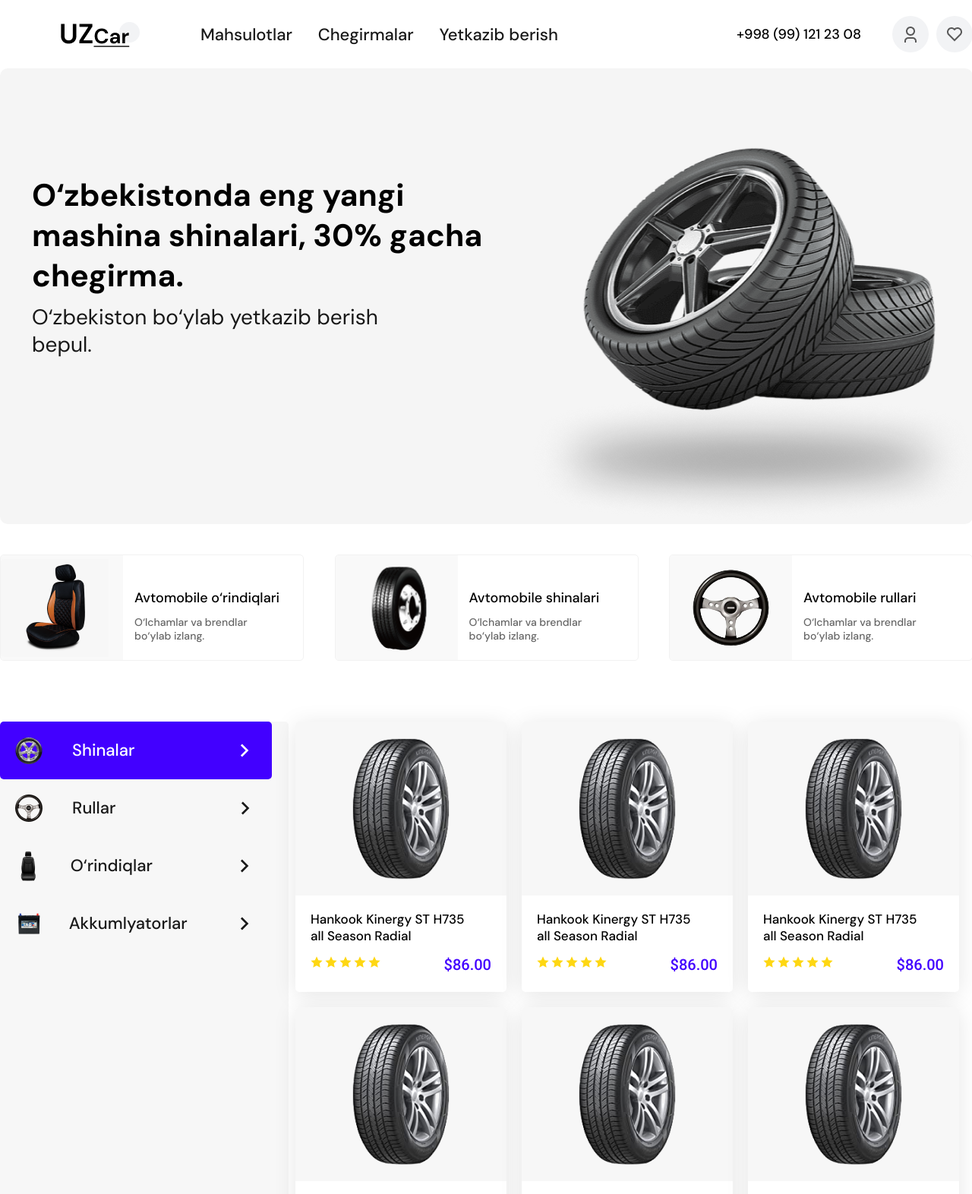
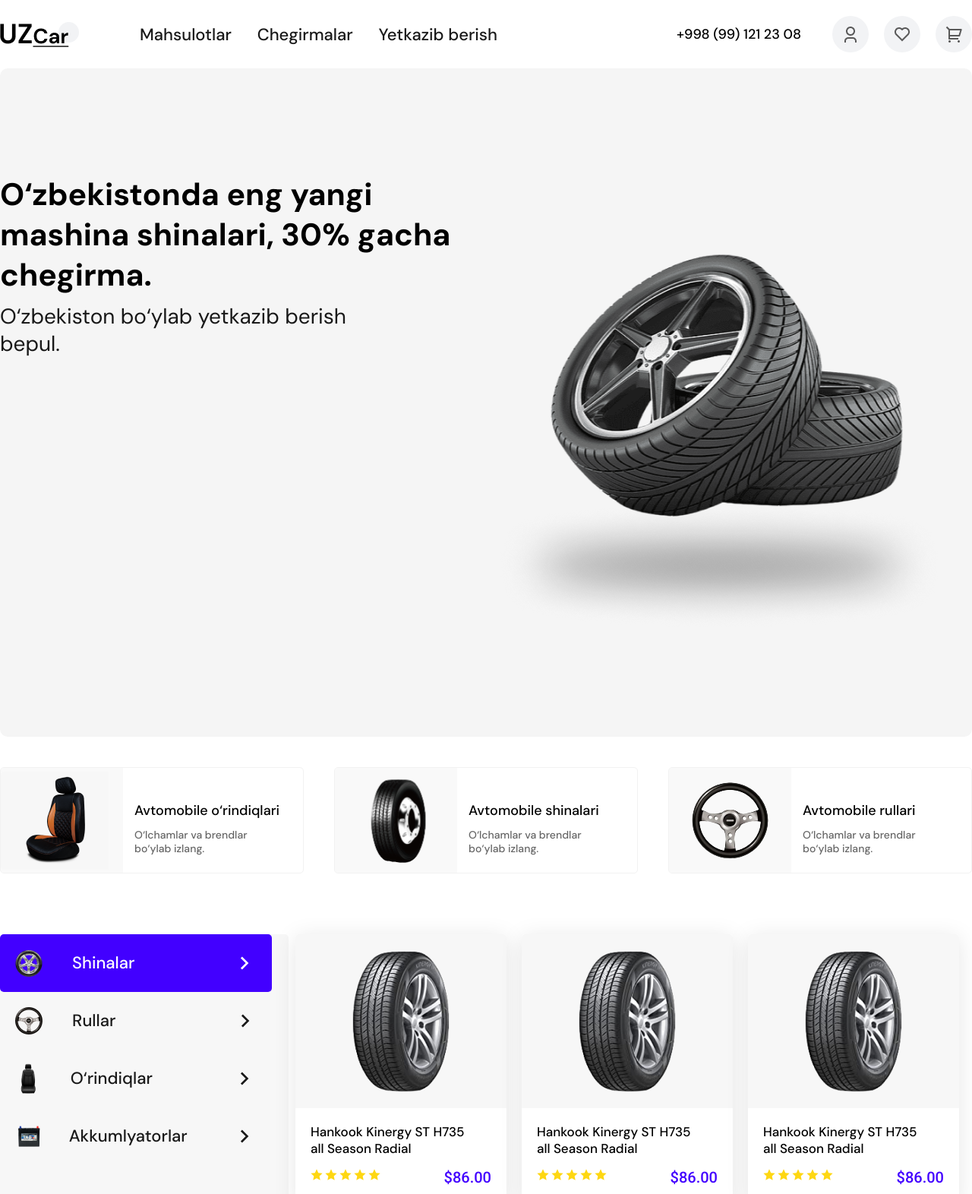
Before and after one commit to kotikova1337/maket2, a plain HTML site: page index.html in a window 1280 px wide. Shown: the top 1572 px of the page at 76% size. Drawn offline with Linux system fonts and the light colour scheme.

Commit message:
maket2-ispravlenie

```diff
--- a/index.html
+++ b/index.html
@@ -13,6 +13,9 @@
     <link href="https://fonts.googleapis.com/css2?family=DM+Sans:wght@400;500;700&family=Roboto:wght@500&display=swap" rel="stylesheet">
 </head>
 <header class="block1">
+    <div class="container">
+        <div class="header-content-blok">
+            <div class="left-side">
                 <div class="logo-head">
                     <img class="logo-1" src="images/logo.png" alt="logo">
                 </div>
@@ -25,6 +28,8 @@
                         </ul>
                     </nav>
                 </div>
+            </div>
+            <div class="right-side">
                 <div class="number-head">
                     <p class="p-1">+998 (99) 121 23 08</p>
                 </div>
@@ -39,11 +44,16 @@
                         <img src="images/cart.png" alt="cart">
                     </button>
                 </div>
+            </div>
+        </div>
+    </div>
+
 </header>
 <body>
    <main>
     <section class="block2">
         <div class="container">
+            <div class="block2-content-block">
                 <div class="block2-left">
                     <h1>O‘zbekistonda eng yangi mashina shinalari, 30% gacha chegirma.</h1>
                     <p class="p-2">O‘zbekiston bo‘ylab yetkazib berish bepul.</p>
@@ -62,8 +72,11 @@
                     </div>
                 </div>
             </div>
+        </div>
     </section>
     <section class="block3">
+        <div class="container">
+            <div class="block3-content-block">
                 <div class="card1">
                     <div class="card-img">
                         <img class="card-img1" src="images/block3-img1.png" alt="img1">
@@ -91,8 +104,12 @@
                         <p class="p-5">O‘lchamlar va brendlar bo‘ylab izlang.</p>
                     </div>
                 </div>
+            </div>
+        </div>
     </section>
     <section class="block4">
+        <div class="container">
+            <div class="block4-content-block">
                 <aside class="navi-2">
                     <button class="button1"><img class="img-navi1" src="images/navi-img1.png" alt="navi1"> Shinalar <img class="navi-vector" src="images/Vector-navi.svg" alt="vector"></button>
                     <button class="button2"><img class="img-navi2" src="images/navi-img2.png" alt="navi2"> Rullar <img class="navi-vector" src="images/Vector2-navi.svg" alt="vector">
@@ -199,7 +216,10 @@
                         </div>
                     </div>
                 </div>
+            </div>
+        </div>
     </section>
+
     <section class="pages">
         <div class="pages-numbers">
             <button class="pages-button1">
@@ -216,6 +236,8 @@
         </div>
     </section>
     <section class="block5">
+        <div class="container">
+            <div class="block5-content-block">
                 <div class="card1">
                     <div class="card-img">
                         <img class="card-img4" src="images/block5-img1.png" alt="img4">
@@ -243,8 +265,12 @@
                         <p class="p-8">Maxsulotni qo‘lingizga olmaguncha to‘lov qilmang.</p>
                     </div>
                 </div>
+            </div>
+        </div>
     </section>
     <section class="block6">
+        <div class="block6-content-block">
+                <div class="container">
                 <div class="block6-left">
                     <p class="p-9">Avtomabil ehtiyot qismlari, eng ishonchli va sifatli. </p>
                     <button class="button5">Barchasi
@@ -253,6 +279,8 @@
                 </div>
                 <div class="block6-right">
                     <img class="block6-img" src="images/block6-img.png" alt="car">
+                </div>
+            </div>
         </div>
     </section>
     <section class="block7">
--- a/style.css
+++ b/style.css
@@ -7,35 +7,41 @@
 
 header, main, footer {
     max-width: 1440px;
-    margin: auto;
+    margin: 0 auto;
+}
+
+.container{
+    margin: 0 auto;
+    max-width: 1280px;
+}
+
+.header-content-blok {
+    display: flex;
+    justify-content: space-between;
+    height: 90px;
+}
+
+.left-side, .right-side {
+    display: flex;
+    align-items: center;
 }
 
 .block1 {
-    height: 90px;
-    display: flex;
-    align-items: center;
-    padding: 0 80px;
+
 }
 
 .block2 {
-    display: flex;
-    width: 1281px;
-    height: 600px;
     background: #F5F5F5;
     border-radius: 10px;
-    max-width: 1440px;
-    margin: 0 auto;
-    /* margin-left: 80px; */
+    padding: 140px 0;
 }
 
- .container{
-   display: flex;
+.block2-content-block {
+    display: flex;
 }
 
 .block2-left {
-    margin-left: 42px;
-    margin-top: 141px;
-    margin-right: 1px;
+
 }
 
 .block2-right {
@@ -54,32 +60,33 @@ header, main, footer {
 }
 
 .block3 {
-    max-width: 1440px;
-    margin: 0 auto;
-    width: 1281px;
-    height: 140px;
+    padding-top: 40px;
+    padding-bottom: 80px;
+}
+
+.block3-content-block {
     display: flex;
     justify-content: space-between;
-    margin-top: 40px;
-    margin-bottom: 80px;
+    flex-wrap: wrap;
 }
 
 .block4 {
+
+}
+
+.block4-content-block {
     display: flex;
-    max-width: 1440px;
-    margin: 0 auto;
-    width: 1281px;
 }
 
 .block5 {
-    max-width: 1440px;
-    margin: 0 auto;
-    width: 1281px;
-    height: 140px;
+
+}
+
+.block5-content-block {
     display: flex;
     justify-content: space-between;
-    margin-top: 40px;
-    margin-bottom: 80px;
+    padding: 60px 0;
+    flex-wrap: wrap;
 }
 
 .block6 {
@@ -165,6 +172,7 @@ header, main, footer {
     color: #000000;
     margin-left: 35px;
     margin-bottom: 20;
+    margin-top: -8px;
 }
 
 .block8-p2 {
```
Lines whose indentation alone changed are shown as unchanged.
